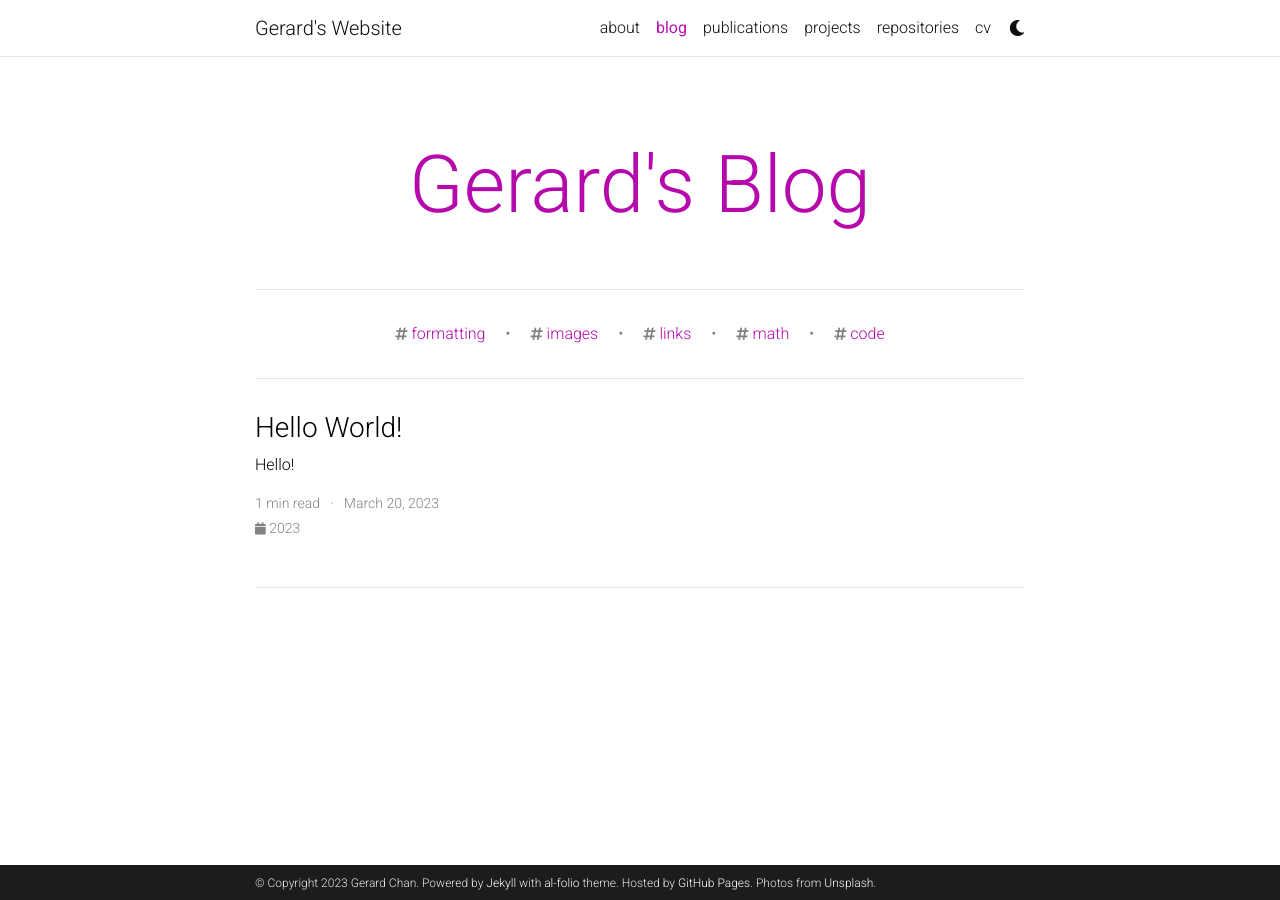
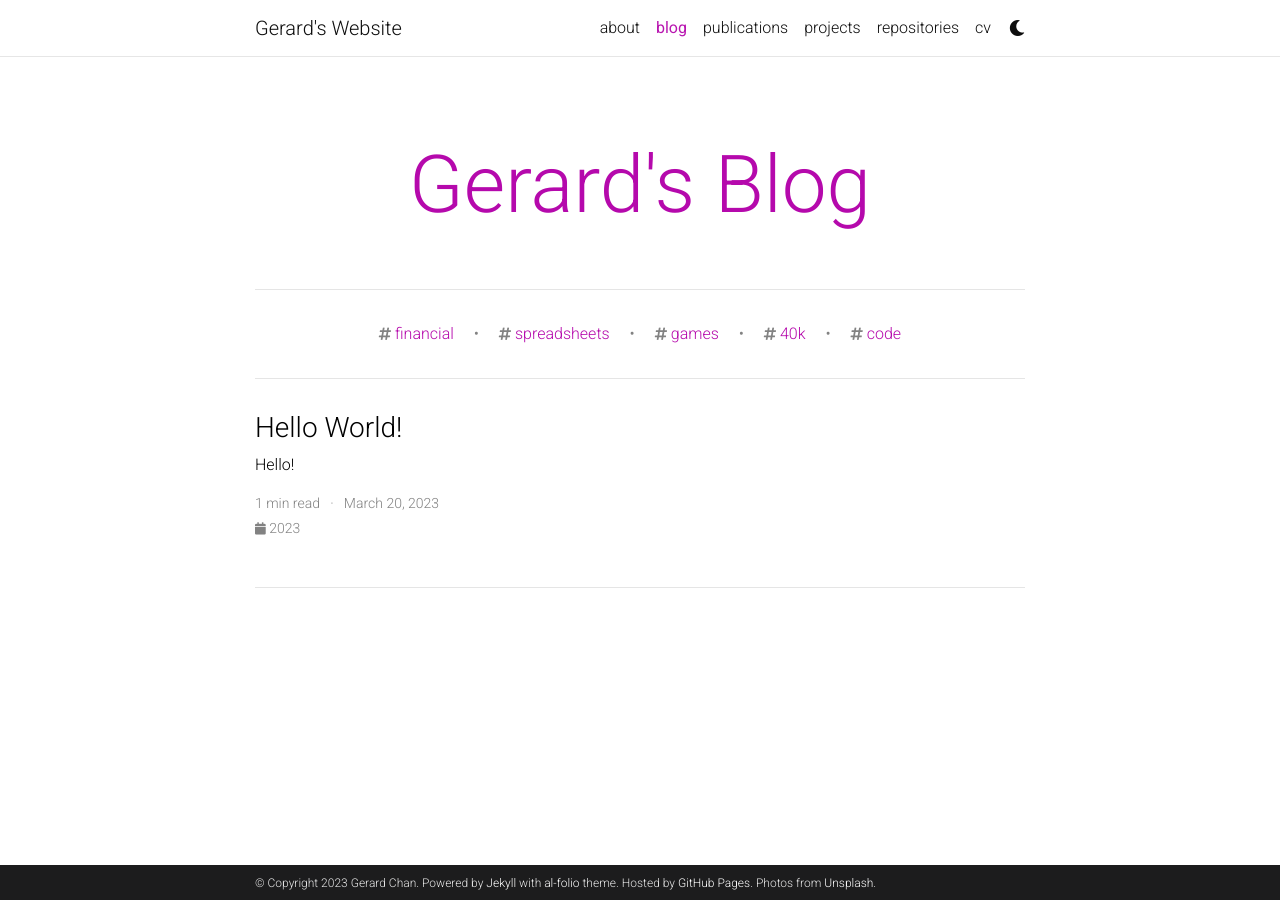
Before and after one commit to Ninjalemur/ninjalemur.github.io, a Jekyll site: the page built from blog/index.html, in a window 1280 px wide. Built offline with Jekyll 4.4.1, drawn with Linux system fonts in a browser that asks for light colours; the list of posts is cut into pages by our own code; comment, search, counter and statistics services are not loaded; a style sheet for code colours, icons or effects is not loaded.

Commit message:
edited tags in config.yml

```diff
--- a/_config.yml
+++ b/_config.yml
@@ -248,7 +248,7 @@
     tag: '/blog/tag/:name/'
     category: '/blog/category/:name/'
 
-display_tags: ['formatting', 'images', 'links', 'math', 'code'] # this tags will be dispalyed on the front page of your blog
+display_tags: ['financial', 'spreadsheets', 'games', '40k', 'code'] # this tags will be dispalyed on the front page of your blog
 
 # -----------------------------------------------------------------------------
 # Jekyll Scholar
```
